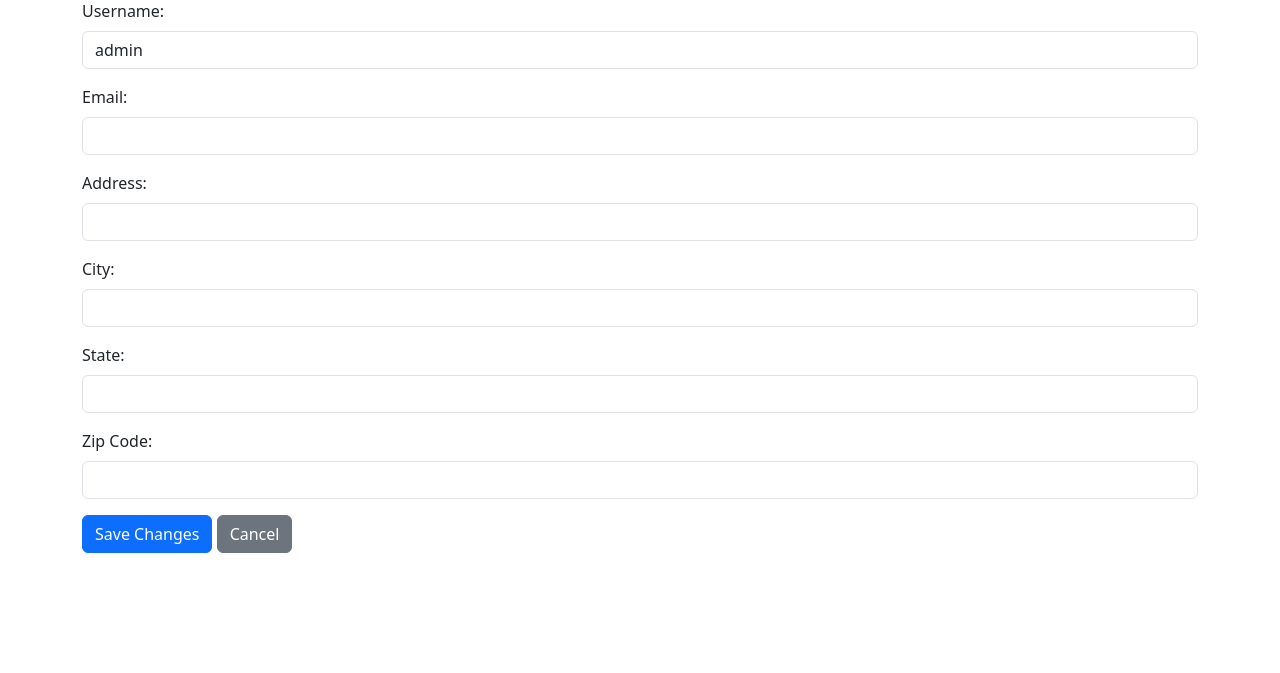
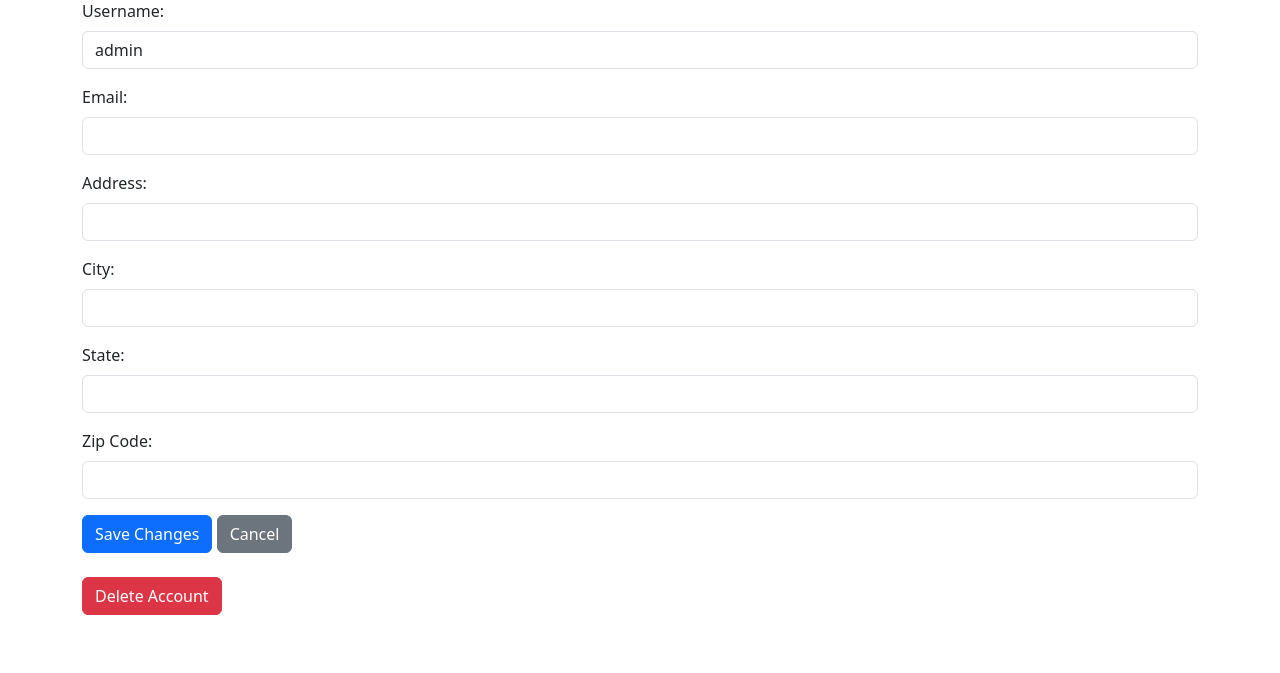
Before and after one commit to dalsford3974/Intro_To_SE_Project_G4, a Flask app: page /editAccount in a window 1280 px wide. Shown: the part 127-800 px from the top of the page. Run offline with Flask 3, Linux system fonts and the light colour scheme; a user stored in the database is signed in.

Commit message:
Added deletAccount

```diff
--- a/main.py
+++ b/main.py
@@ -112,28 +112,24 @@ def viewAccount():
         return redirect(url_for('login'))
 
 
-@app.route('/deleteAccount', methods=['GET', 'POST'])
+@app.route('/deleteAccount', methods=['POST'])
+@login_required
 def deleteAccount():
+    print("Delete account route triggered.")
+    print(f"Attempting to delete user: {current_user.username}, ID: {current_user.userID}, isAdmin: {current_user.isAdmin}")
+    # Prevent deletion of the admin account
+    if current_user.userID == 0:
+        flash('Cannot delete admin account.', 'error')
+        return redirect(url_for('home'))
 
-    error = None
-    user = User.query.get(session['userID'])
+    # Delete the currently logged-in user's account
+    db.session.delete(current_user)
+    db.session.commit()
 
-    if request.method == 'POST':
-        if request.form.get('confirm') == 'Yes':
-            if user.isAdmin:
-                flash('Cannot delete admin account.', 'error')
-                return redirect(url_for('home'))
-            db.session.delete(user)
-            db.session.commit()
-            session.pop('userID', None)
-
-            flash('Successfully deleted your account', 'success')
-            return redirect(url_for('home'))
-        else:
-            flash("Cancelling deletion.", 'info')
-            return redirect(url_for('home'))
-
-    return render_template('deleteAccount.html', error=error)
+    # Log out the user after deleting the account
+    logout_user()
+    flash('Your account has been successfully deleted.', 'success')
+    return redirect(url_for('home'))
 
 
 @app.route('/editAccount', methods=['GET', 'POST'])
--- a/templates/editAccount.html
+++ b/templates/editAccount.html
@@ -37,6 +37,12 @@
         <button type="submit" class="btn btn-primary">Save Changes</button>
         <a href="/viewAccount" class="btn btn-secondary">Cancel</a>
     </form>
+
+    <form method="POST" action="{{ url_for('deleteAccount') }}" class="mt-4">
+        <button type="submit" class="btn btn-danger" onclick="return confirm('Are you sure you want to delete your account? This action cannot be undone.')">
+            Delete Account
+        </button>
+    </form>
 </div>
 
 {% endblock %}
```
Also changed, not shown: instance/introToSE.db.
